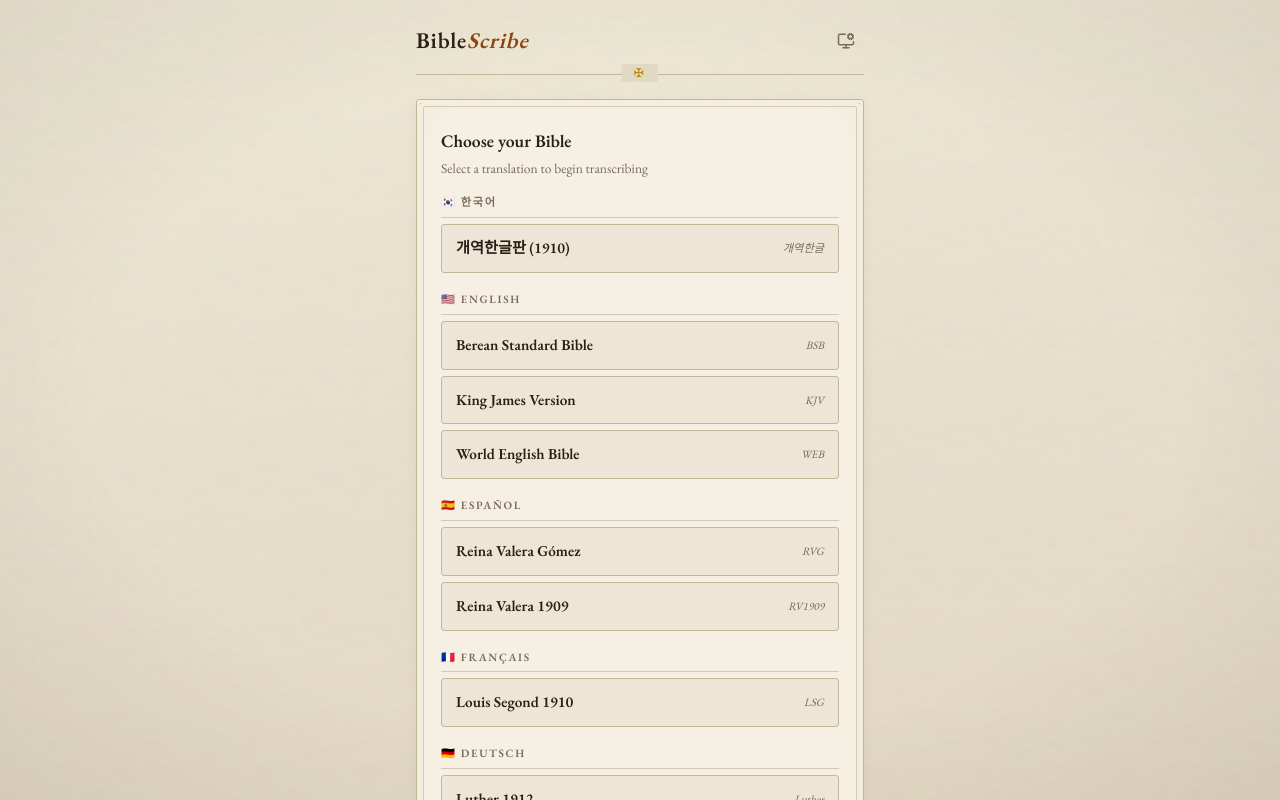
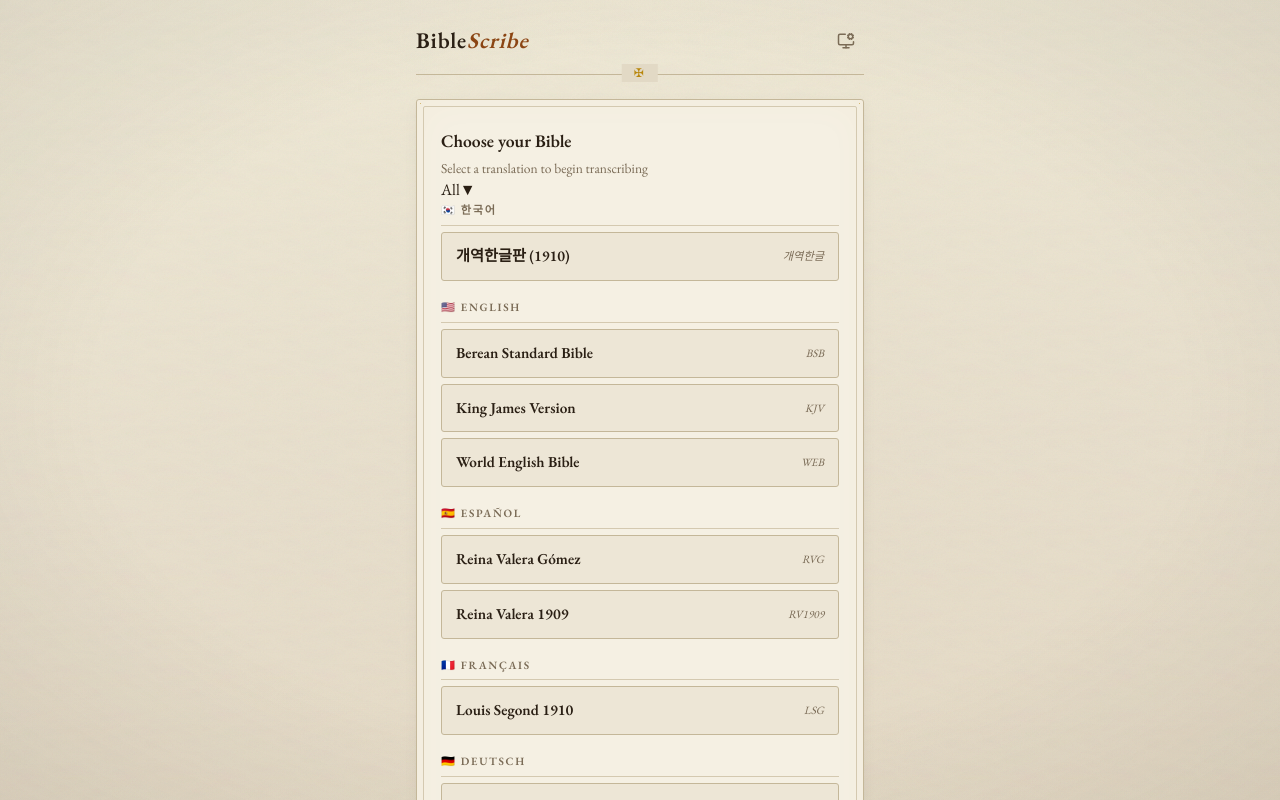
Before and after one commit to jayjeong8/selah, a Next.js app in the folder my-app/: page /bible-scribe in a window 1280 px wide. Shown: the top 800 px of the page. Built offline with nearby package versions, Linux system fonts and the light colour scheme.

Commit message:
feat: 성경 선택 화면에 언어 필터 드롭다운 UI 및 로직 추가
Co-Authored-By: Claude Opus 4.6 <noreply@anthropic.com>

```diff
--- a/my-app/src/app/(services)/bible-scribe/_components/translation-select.tsx
+++ b/my-app/src/app/(services)/bible-scribe/_components/translation-select.tsx
@@ -1,19 +1,100 @@
+"use client";
+
+import { useEffect, useRef, useState } from "react";
+
 import { getTranslationsByLanguage, LANGUAGE_GROUPS } from "../_lib/translations";
+import type { BibleLanguage } from "../_lib/types";
+
+const LS_KEY = "bs-preferred-language";
+
+type LangFilter = BibleLanguage | "all";
 
 interface Props {
   onSelect: (translationId: string) => void;
 }
 
 export function TranslationSelect({ onSelect }: Props) {
+  const [selectedLanguage, setSelectedLanguage] = useState<LangFilter>(() => {
+    if (typeof window === "undefined") return "all";
+    return (localStorage.getItem(LS_KEY) as LangFilter) || "all";
+  });
+  const [dropdownOpen, setDropdownOpen] = useState(false);
+  const dropdownRef = useRef<HTMLDivElement>(null);
+
+  const handleLanguageChange = (lang: LangFilter) => {
+    setSelectedLanguage(lang);
+    localStorage.setItem(LS_KEY, lang);
+    setDropdownOpen(false);
+  };
+
+  // Close dropdown on outside click
+  useEffect(() => {
+    if (!dropdownOpen) return;
+    const handler = (e: MouseEvent) => {
+      if (dropdownRef.current && !dropdownRef.current.contains(e.target as Node)) {
+        setDropdownOpen(false);
+      }
+    };
+    document.addEventListener("mousedown", handler);
+    return () => document.removeEventListener("mousedown", handler);
+  }, [dropdownOpen]);
+
+  const currentGroup = LANGUAGE_GROUPS.find((g) => g.language === selectedLanguage);
+  const filterLabel = currentGroup ? `${currentGroup.flag} ${currentGroup.label}` : "All";
+
+  const filteredGroups =
+    selectedLanguage === "all"
+      ? LANGUAGE_GROUPS
+      : LANGUAGE_GROUPS.filter((g) => g.language === selectedLanguage);
+
   return (
     <div className="bs-fade-in">
-      <div style={{ fontSize: "1.1rem", fontWeight: 600, marginBottom: 4 }}>Choose your Bible</div>
-      <div style={{ fontSize: "0.85rem", color: "var(--bs-secondary)", marginBottom: 16 }}>
-        Select a translation to begin transcribing
+      <div className="bs-translation-header">
+        <div>
+          <div style={{ fontSize: "1.1rem", fontWeight: 600, marginBottom: 4 }}>
+            Choose your Bible
+          </div>
+          <div style={{ fontSize: "0.85rem", color: "var(--bs-secondary)" }}>
+            Select a translation to begin transcribing
+          </div>
+        </div>
+        <div className="bs-lang-filter-wrap" ref={dropdownRef}>
+          <button
+            type="button"
+            className="bs-lang-filter-btn"
+            onClick={() => setDropdownOpen((v) => !v)}
+          >
+            {filterLabel}
+            <span className="bs-lang-filter-arrow">{dropdownOpen ? "\u25B2" : "\u25BC"}</span>
+          </button>
+          {dropdownOpen && (
+            <div className="bs-lang-dropdown">
+              <button
+                type="button"
+                className="bs-lang-option"
+                data-active={selectedLanguage === "all"}
+                onClick={() => handleLanguageChange("all")}
+              >
+                All Languages
+              </button>
+              {LANGUAGE_GROUPS.map((g) => (
+                <button
+                  key={g.language}
+                  type="button"
+                  className="bs-lang-option"
+                  data-active={selectedLanguage === g.language}
+                  onClick={() => handleLanguageChange(g.language)}
+                >
+                  {g.flag} {g.label}
+                </button>
+              ))}
+            </div>
+          )}
+        </div>
       </div>
 
       <div className="bs-translation-list">
-        {LANGUAGE_GROUPS.map((group) => {
+        {filteredGroups.map((group) => {
           const translations = getTranslationsByLanguage(group.language);
           return (
             <div key={group.language} className="bs-lang-group">
```
